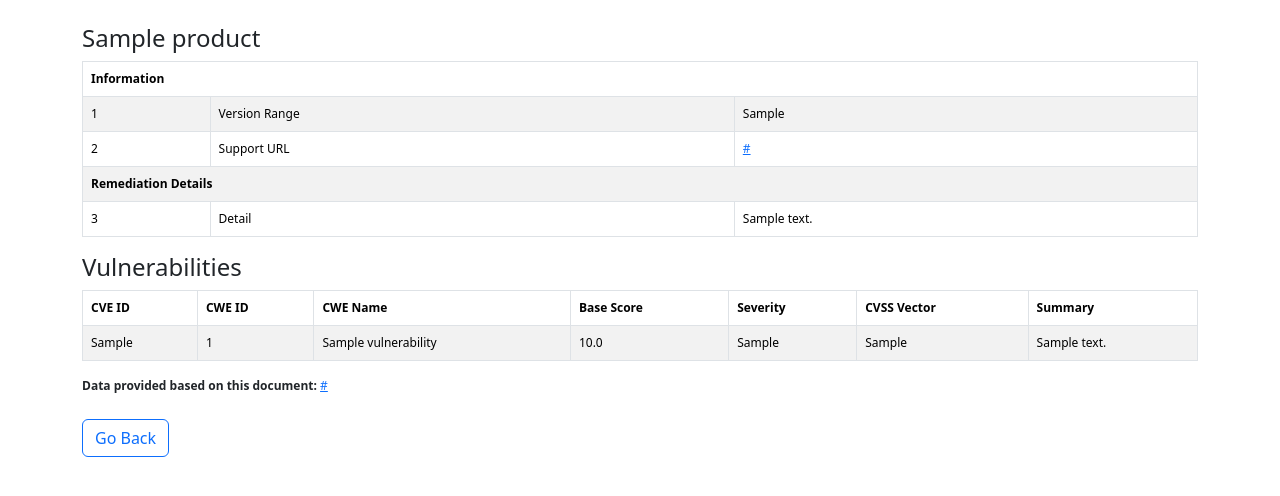
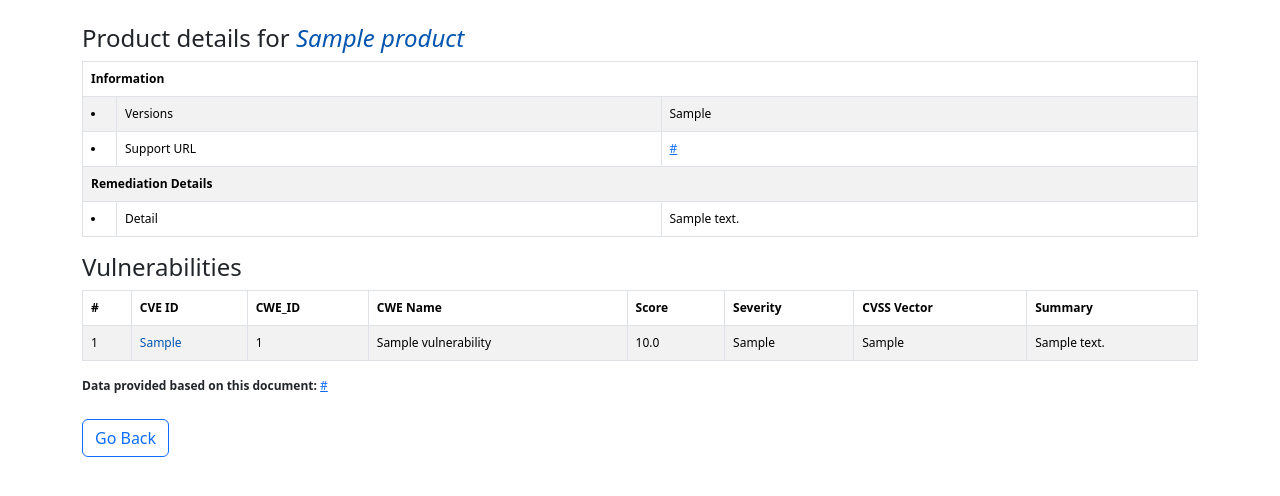
Before and after one commit to alonasorochynska/siemens-security-advisories, a Django app: page /product/1/ in a window 1280 px wide. Shown: the part 56-552 px from the top of the page. Run offline with Django 5.2, Linux system fonts and the light colour scheme; tables that the repository leaves empty hold one stand-in row (values such as "Sample post").

Commit message:
add vulnerability_detail page

```diff
--- a/product_CVE/urls.py
+++ b/product_CVE/urls.py
@@ -1,12 +1,20 @@
 from django.urls import path
 
-from product_CVE.views import index, ProductListView, VulnerabilityListView, SourceURLListView, ProductDetailView
+from product_CVE.views import (
+    index,
+    ProductListView,
+    VulnerabilityListView,
+    SourceURLListView,
+    ProductDetailView,
+    VulnerabilityDetailView
+)
 
 urlpatterns = [
     path("", index, name="index"),
     path("products/", ProductListView.as_view(), name="product_list"),
     path("product/<int:pk>/", ProductDetailView.as_view(), name="product_detail"),
     path("vulnerabilities/", VulnerabilityListView.as_view(), name="vulnerability_list"),
+    path("vulnerability/<int:pk>/", VulnerabilityDetailView.as_view(), name="vulnerability_detail"),
     path("documents/", SourceURLListView.as_view(), name="source_url_list"),
 ]
 
--- a/product_CVE/views.py
+++ b/product_CVE/views.py
@@ -93,6 +93,12 @@ class VulnerabilityListView(ListView):
         return queryset
 
 
+class VulnerabilityDetailView(DetailView):
+    model = Vulnerability
+    template_name = "product_CVE/vulnerability_detail.html"
+    context_object_name = "vulnerability"
+
+
 class SourceURLListView(ListView):
     template_name = "product_CVE/source_url_list.html"
     context_object_name = "source_urls"
--- a/static/css/styles.css
+++ b/static/css/styles.css
@@ -30,7 +30,7 @@ select option:checked {
 .cvss-score-input {
     width: 90px;
     padding-left: 5px;
-    padding-right: 0px;
+    padding-right: 0;
 }
 
 /* Pagination */
@@ -82,3 +82,15 @@ td.text-low {
 .product-link:hover {
     text-decoration: underline;
 }
+
+/* Other */
+
+.detail-name {
+    color: #0255b0;
+    font-style: italic;
+}
+
+td .thin-column {
+    width: 50px;
+    white-space: nowrap;
+}
--- a/templates/product_CVE/product_detail.html
+++ b/templates/product_CVE/product_detail.html
@@ -7,7 +7,7 @@
 
 {% block content %}
 <div class="container mt-4">
-  <h4>{{ product.name }}</h4>
+  <h4>Product details for <span class="detail-name">{{ product.name }}</span></h4>
   <table class="table table-bordered table-striped">
     <thead>
     <tr>
@@ -16,13 +16,17 @@
     </thead>
     <tbody>
     <tr>
-      <td>1</td>
-      <td>Version Range</td>
+      <td style="width: 20px; white-space: nowrap;">
+        <li></li>
+      </td>
+      <td>Versions</td>
       <td>{{ product.version_range }}</td>
     </tr>
     {% if product.support_url %}
     <tr>
-      <td>2</td>
+      <td>
+        <li></li>
+      </td>
       <td>Support URL</td>
       <td><a href="{{ product.support_url }}" target="_blank">{{ product.support_url }}</a></td>
     </tr>
@@ -33,7 +37,9 @@
     </tr>
     {% for detail in product.remediation_details|split_string:";" %}
     <tr>
-      <td>{{ forloop.counter|add:2 }}</td>
+      <td>
+        <li></li>
+      </td>
       <td>Detail</td>
       <td>{{ detail }}</td>
     </tr>
@@ -42,15 +48,15 @@
     </tbody>
   </table>
 
-
   <h4>Vulnerabilities</h4>
   <table class="table table-bordered table-striped">
     <thead>
     <tr>
+      <th>#</th>
       <th>CVE ID</th>
-      <th>CWE ID</th>
+      <th>CWE_ID</th>
       <th>CWE Name</th>
-      <th>Base Score</th>
+      <th>Score</th>
       <th>Severity</th>
       <th>CVSS Vector</th>
       <th>Summary</th>
@@ -59,17 +65,34 @@
     <tbody>
     {% for vulnerability in product.vulnerability_products.all %}
     <tr>
-      <td>{{ vulnerability.cve }}</td>
-      <td>{{ vulnerability.cwe_id }}</td>
+      <td>{{ forloop.counter }}</td>
+      <td style="white-space: nowrap;">
+        <a href="{% url 'product_CVE:vulnerability_detail' vulnerability.id %}" class="product-link">
+          {{ vulnerability.cve }}
+        </a>
+      </td>
+      <td style="white-space: nowrap;">{{ vulnerability.cwe_id }}</td>
       <td>{{ vulnerability.cwe_name }}</td>
       <td>{{ vulnerability.base_score }}</td>
-      <td>{{ vulnerability.base_severity }}</td>
+      <td class="
+        {% if vulnerability.base_severity == 'CRITICAL' %}
+            text-critical
+        {% elif vulnerability.base_severity == 'HIGH' %}
+            text-high
+        {% elif vulnerability.base_severity == 'MEDIUM' %}
+            text-medium
+        {% elif vulnerability.base_severity == 'LOW' %}
+            text-low
+        {% endif %}
+      ">
+        {{ vulnerability.base_severity }}
+      </td>
       <td>{{ vulnerability.vector_string }}</td>
       <td>{{ vulnerability.summary }}</td>
     </tr>
     {% empty %}
     <tr>
-      <td colspan="7" class="text-center">No vulnerabilities associated with this product.</td>
+      <td colspan="8" class="text-center">No vulnerabilities associated with this product.</td>
     </tr>
     {% endfor %}
     </tbody>
--- a/templates/product_CVE/vulnerability_list.html
+++ b/templates/product_CVE/vulnerability_list.html
@@ -39,7 +39,11 @@
     {% for vulnerability in vulnerabilities %}
     <tr>
       <td>{{ vulnerability.id }}</td>
-      <td style="white-space: nowrap;">{{ vulnerability.cve }}</td>
+      <td style="white-space: nowrap;">
+        <a href="{% url 'product_CVE:vulnerability_detail' vulnerability.id %}" class="product-link">
+          {{ vulnerability.cve }}
+        </a>
+      </td>
       <td style="white-space: nowrap;">
         <span title="{{ vulnerability.summary }}">
           {{ vulnerability.cwe_id }} <span style="color: blue; cursor: help; display: inline;">ℹ️</span>
```
Also changed, not shown: templates/product_CVE/vulnerability_detail.html (added, +99 -0 lines).
